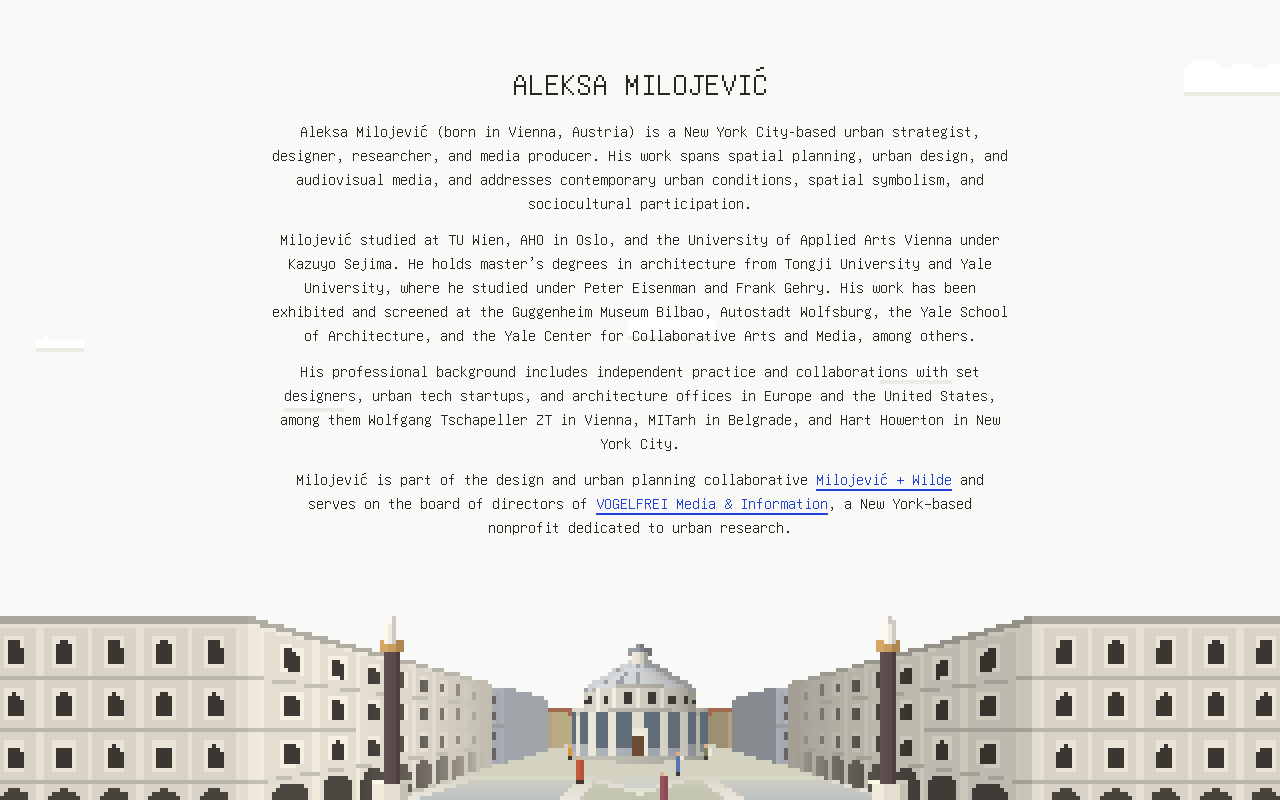
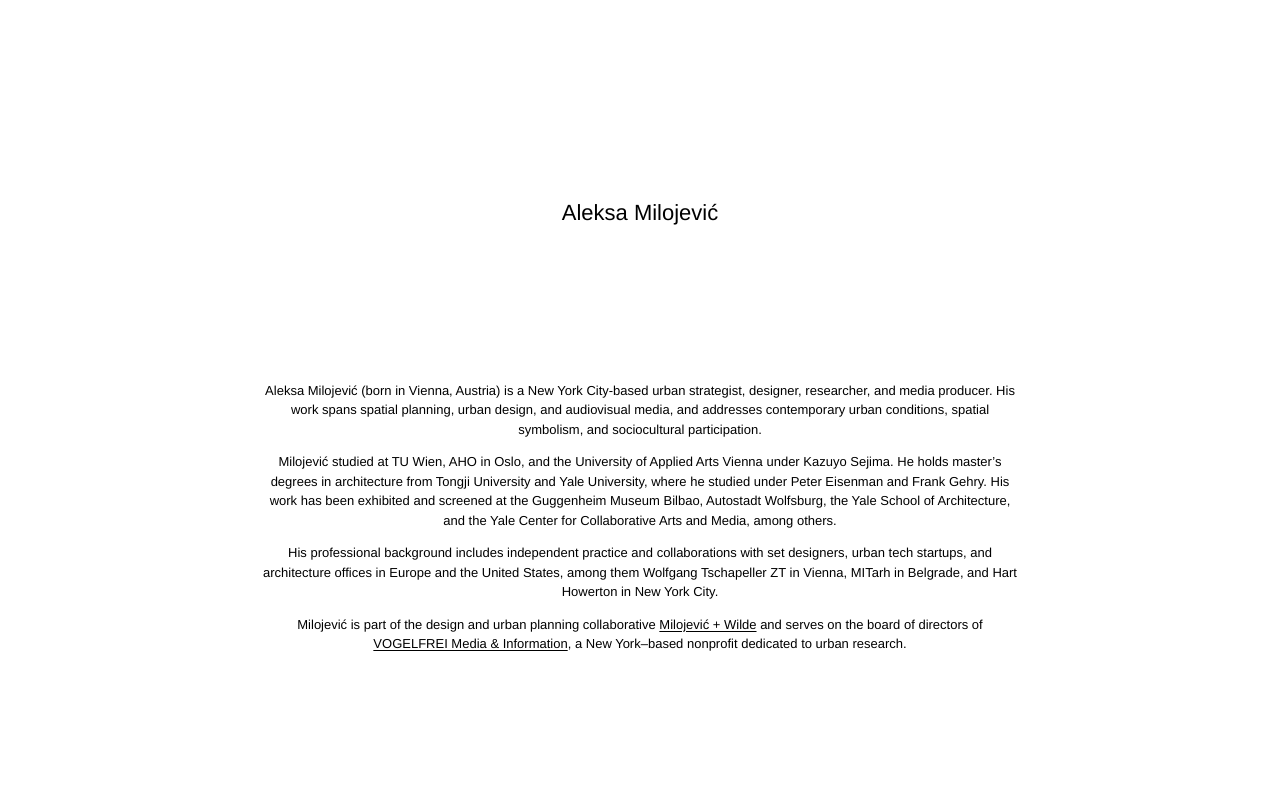
Before and after one commit to milojevicwilde/aleksamilojevic, a plain HTML site: page index.html in a window 1280 px wide. Drawn offline with Linux system fonts and the light colour scheme.

Commit message:
Add files via upload

```diff
--- a/css/style.css
+++ b/css/style.css
@@ -1,130 +1,67 @@
 /* ==========================================================================
    ALEKSA MILOJEVIĆ — personal site
-   Early-digital look: off-white sky, bitmap type (GNU Unifont, 8×16 pixels
-   per glyph, used at exact multiples so every pixel stays square), classic
-   link blue. Along the bottom, a pixel "ideal city" after the Renaissance
-   panels in Urbino, Baltimore and Berlin; slow pixel clouds in the sky.
+   After sanaa.co.jp: white page, Helvetica, the name centred in the upper
+   part of the screen, a small centred text block further down. Nothing else.
    ========================================================================== */
 
-@font-face{
-  font-family: 'Unifont';
-  src: url('../fonts/unifont-latin.woff') format('woff');
-  font-weight: normal;
-  font-style: normal;
-  font-display: swap;
-}
-
 :root{
-  --paper: #F9F9F7;      /* off-white, same as St. Sebastian Home */
-  --ink:   #2A2622;      /* text */
-  --link:  #2340D8;      /* early-web link blue */
-  --pad:   clamp(20px, 7vw, 120px);
-  --city-h: clamp(170px, 31vh, 380px);
+  --ink: #000000;
+  --pad: clamp(20px, 6vw, 80px);
 }
 
 *, *::before, *::after{ box-sizing: border-box; }
-html{ background: var(--paper); -webkit-text-size-adjust: 100%; }
+html{ background: #FFFFFF; -webkit-text-size-adjust: 100%; }
 body{
   margin: 0;
+  background: #FFFFFF;
+  color: var(--ink);
+  font-family: 'Helvetica Neue', Helvetica, Arial, sans-serif;
+  font-weight: 400;
+  -webkit-font-smoothing: antialiased;
+}
+::selection{ background: #000; color: #fff; }
+
+.page{
   min-height: 100vh;
   min-height: 100svh;
   display: flex;
   flex-direction: column;
-  background: var(--paper);
-  color: var(--ink);
-  font-family: 'Unifont', 'Courier New', monospace;
-  font-size: 16px;                /* Unifont's native size: crisp pixels */
-  line-height: 24px;
-  -webkit-font-smoothing: none;
-  -moz-osx-font-smoothing: grayscale;
-  font-smooth: never;
-  text-rendering: optimizeSpeed;
-}
-::selection{ background: var(--link); color: var(--paper); }
-
-/* ---- sky: the text sits in the middle of it ---- */
-.sky{
-  position: relative;
-  z-index: 1;
-  flex: 1 0 auto;
-  display: flex;
   align-items: center;
-  justify-content: center;
-  padding: clamp(28px, 6vh, 80px) var(--pad) clamp(20px, 3vh, 40px);
-}
-.bio{
-  max-width: 46em;                /* about 92 characters per line */
   text-align: center;
+  padding: 0 var(--pad);
 }
 
+/* the name: a little above the upper third, like SANAA's */
 h1{
-  margin: 0 0 28px;
-  font-size: 48px;                /* 3 × 16 */
-  line-height: 48px;
-  font-weight: normal;
+  margin: 0;
+  padding-top: 25vh;
+  padding-top: 25svh;
+  font-size: 22px;
+  line-height: 1.2;
+  font-weight: 400;
   letter-spacing: 0;
-  text-transform: uppercase;
 }
-p{ margin: 0 0 16px; }
-p:last-child{ margin-bottom: 0; }
+
+/* the text: small, centred, lower down */
+.text{
+  max-width: 760px;
+  margin: auto 0;                 /* sits in the middle of the space below the name */
+  padding: 56px 0 48px;
+  font-size: 13px;
+  line-height: 1.5;
+}
+.text p{ margin: 0 0 1em; }
+.text p:last-child{ margin-bottom: 0; }
 
 a{
-  color: var(--link);
+  color: inherit;
   text-decoration: underline;
-  text-decoration-thickness: 2px;
-  text-underline-offset: 4px;
+  text-decoration-thickness: 1px;
+  text-underline-offset: 2px;
 }
-a:hover, a:focus-visible{
-  background: var(--link);
-  color: var(--paper);
-  text-decoration: none;
-  outline: none;
-}
-
-/* ---- pixel city along the bottom, full width ---- */
-.city{
-  position: relative;
-  z-index: 1;
-  flex: none;
-  height: var(--city-h);
-  overflow: hidden;
-  pointer-events: none;
-}
-.city canvas{
-  position: absolute;
-  bottom: 0;
-  left: 50%;
-  transform: translateX(-50%);    /* the vanishing point sits exactly mid-screen */
-  display: block;
-  image-rendering: pixelated;
-  image-rendering: crisp-edges;
-}
-
-/* ---- clouds: behind the text and the city ---- */
-.clouds{
-  position: fixed;
-  inset: 0;
-  z-index: 0;
-  pointer-events: none;
-}
-.clouds canvas{
-  position: absolute;
-  left: 0; top: 0;
-  display: block;
-  image-rendering: pixelated;
-  image-rendering: crisp-edges;
-}
-
-/* short laptop screens: a little more compact so it all fits one screen */
-@media (min-width: 601px) and (max-height: 820px){
-  :root{ --city-h: clamp(160px, 25vh, 240px); }
-  .sky{ padding-top: 20px; padding-bottom: 14px; }
-  h1{ font-size: 32px; line-height: 32px; margin-bottom: 20px; }
-  p{ margin-bottom: 12px; }
-}
+a:hover, a:focus-visible{ text-decoration: none; outline: none; }
 
 @media (max-width: 600px){
-  h1{ font-size: 32px; line-height: 32px; margin-bottom: 24px; }   /* 2 × 16 */
-  body{ line-height: 24px; }
-  :root{ --city-h: clamp(170px, 30vh, 240px); }
+  h1{ padding-top: 18vh; padding-top: 18svh; font-size: 20px; }
+  .text{ padding-top: 44px; }
 }
--- a/index.html
+++ b/index.html
@@ -15,11 +15,11 @@
 <meta property="og:image" content="https://aleksamilojevic.com/images/share.png">
 <meta property="og:image:width" content="1200">
 <meta property="og:image:height" content="630">
-<meta property="og:image:alt" content="Aleksa Milojević, above a pixel ideal city">
+<meta property="og:image:alt" content="Aleksa Milojević">
 <meta name="twitter:card" content="summary_large_image">
-<meta name="theme-color" content="#F9F9F7">
+<meta name="theme-color" content="#FFFFFF">
 
-<!-- Icons -->
+<!-- Icons (browser tab, Google results, home screen): AM monogram -->
 <link rel="icon" href="favicon.ico" sizes="48x48">
 <link rel="icon" type="image/svg+xml" href="images/favicon.svg">
 <link rel="icon" type="image/png" sizes="96x96" href="images/favicon-96.png">
@@ -39,18 +39,14 @@
 }
 </script>
 
-<link rel="preload" href="fonts/unifont-latin.woff" as="font" type="font/woff" crossorigin>
-<link rel="stylesheet" href="css/style.css?v=2">
+<link rel="stylesheet" href="css/style.css?v=3">
 </head>
 <body>
 
-<!-- slow pixel clouds behind everything -->
-<div class="clouds" aria-hidden="true"><canvas></canvas></div>
+<main class="page">
+  <h1>Aleksa Milojević</h1>
 
-<main class="sky">
-  <article class="bio">
-    <h1>Aleksa Milojević</h1>
-
+  <div class="text">
     <p>Aleksa Milojević (born in Vienna, Austria) is a New York City-based urban strategist, designer,
     researcher, and media producer. His work spans spatial planning, urban design, and audiovisual media,
     and addresses contemporary urban conditions, spatial symbolism, and sociocultural participation.</p>
@@ -69,12 +65,8 @@
     <a href="https://milojevicwilde.com" target="_blank" rel="noopener">Milojević + Wilde</a> and serves on the
     board of directors of <a href="https://www.vogelfrei-media.org" target="_blank" rel="noopener">VOGELFREI Media &amp; Information</a>,
     a New York–based nonprofit dedicated to urban research.</p>
-  </article>
+  </div>
 </main>
 
-<!-- pixel ideal city along the bottom -->
-<div class="city" aria-hidden="true"><canvas></canvas></div>
-
-<script src="js/city.js?v=1" defer></script>
 </body>
 </html>
```
Also changed, not shown: favicon.ico, images/apple-touch-icon.png, images/favicon-192.png, images/favicon-48.png, images/favicon-512.png, images/favicon-96.png, images/favicon.svg, images/share.png, 1 other file.
